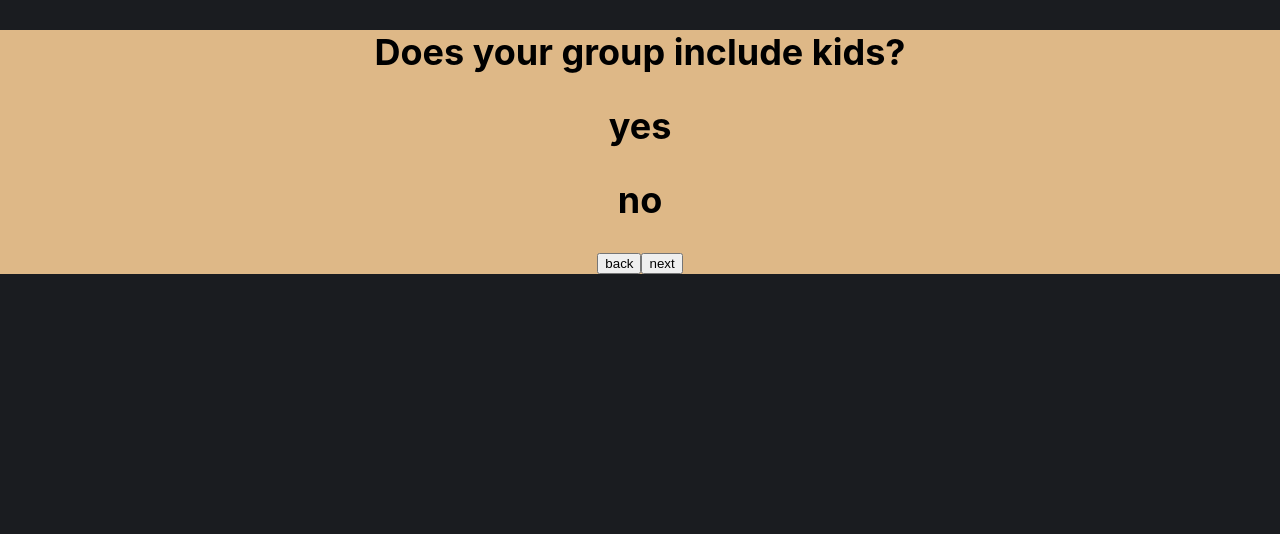
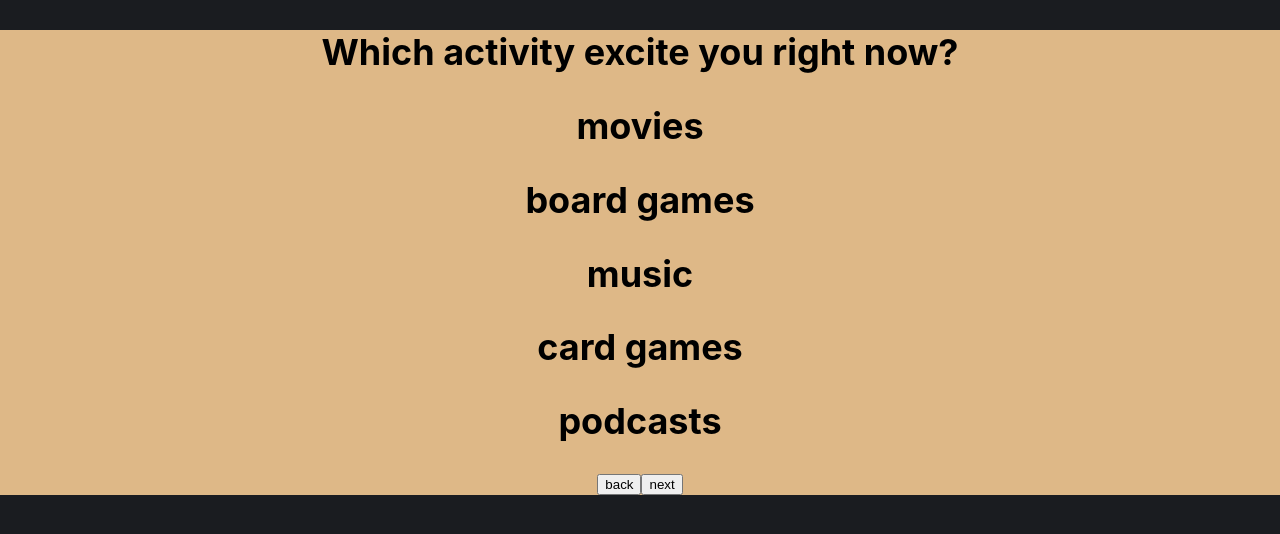
Before and after one commit to nicolegooden/indecision-maker, a React (Create React App) app: page /form in a window 1280 px wide. Shown: the top 534 px of the page. Built offline with nearby package versions, Linux system fonts and the light colour scheme.

Commit message:
Remove first question about group dynamics from questionSet

```diff
--- a/src/Components/Form/questions.js
+++ b/src/Components/Form/questions.js
@@ -1,10 +1,4 @@
 export const questionSet = [
-    {
-        question: 'Does your group include kids?',
-        choices: ['yes', 'no'],
-        activity: '',
-        answerType: 'default'
-    },
     {
         question: 'Which activity excite you right now?',
         choices: ['movies', 'board games', 'music', 'card games', 'podcasts'],
```
